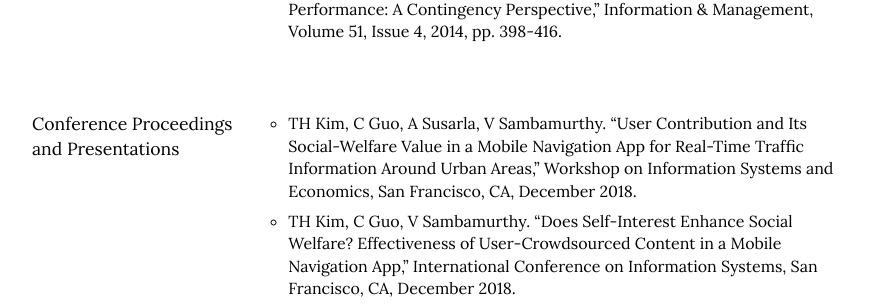
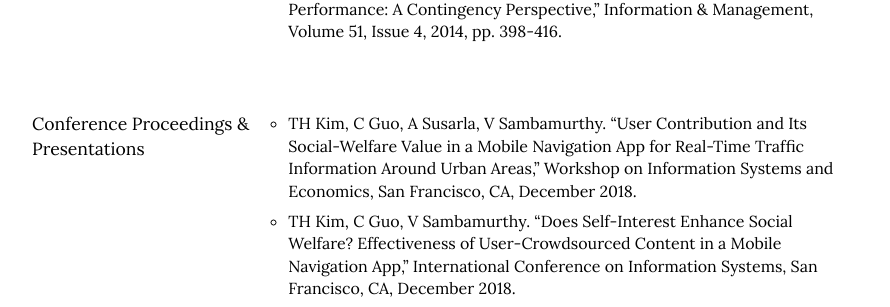
Before and after one commit to istaehun/taehun, a Jekyll site: the page built from index.html, in a window 1280 px wide and 900 px high, scrolled down 790 px. Shown: the part 148-455 px from the top of the window, without its empty margins (188-1078 px from the left). Built offline with Jekyll 4.4.1, drawn with Linux system fonts in a browser that asks for light colours; nearby versions of some CDN libraries.

Commit message:
Update research.yml

```diff
--- a/_data/research.yml
+++ b/_data/research.yml
@@ -13,7 +13,7 @@
     - "TH Kim, M Wimble, V Sambamurthy. “Disaggregation of the IT Capital Effects on Firm Performance: Empirical Evidence from an IT Asset Portfolio Perspective,” European Journal of Information Systems, Volume 27, Issue 4, 2018, pp. 449-469."
     - "TH Kim, JN Lee, JU Chun, I Benbasat. “Understanding the Effect of Knowledge Management Strategies on Knowledge Management Performance: A Contingency Perspective,” Information & Management, Volume 51, Issue 4, 2014, pp. 398-416."
 -
-  sub-title: Conference Proceedings and Presentations
+  sub-title: Conference Proceedings & Presentations
   list:
     - "TH Kim, C Guo, A Susarla, V Sambamurthy. “User Contribution and Its Social-Welfare Value in a Mobile Navigation App for Real-Time Traffic Information Around Urban Areas,” Workshop on Information Systems and Economics, San Francisco, CA, December 2018."
     - "TH Kim, C Guo, V Sambamurthy. “Does Self-Interest Enhance Social Welfare? Effectiveness of User-Crowdsourced Content in a Mobile Navigation App,” International Conference on Information Systems, San Francisco, CA, December 2018."
```
